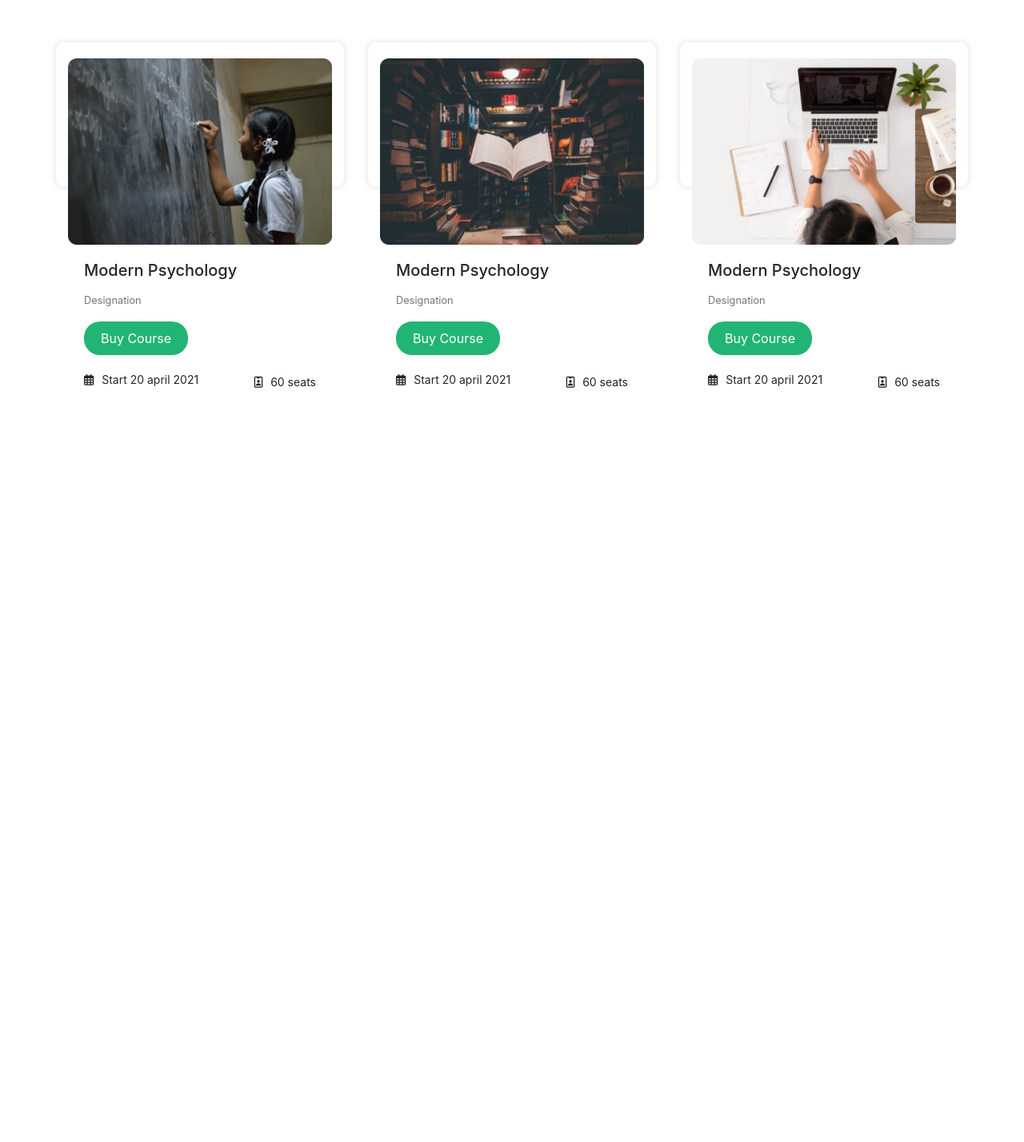
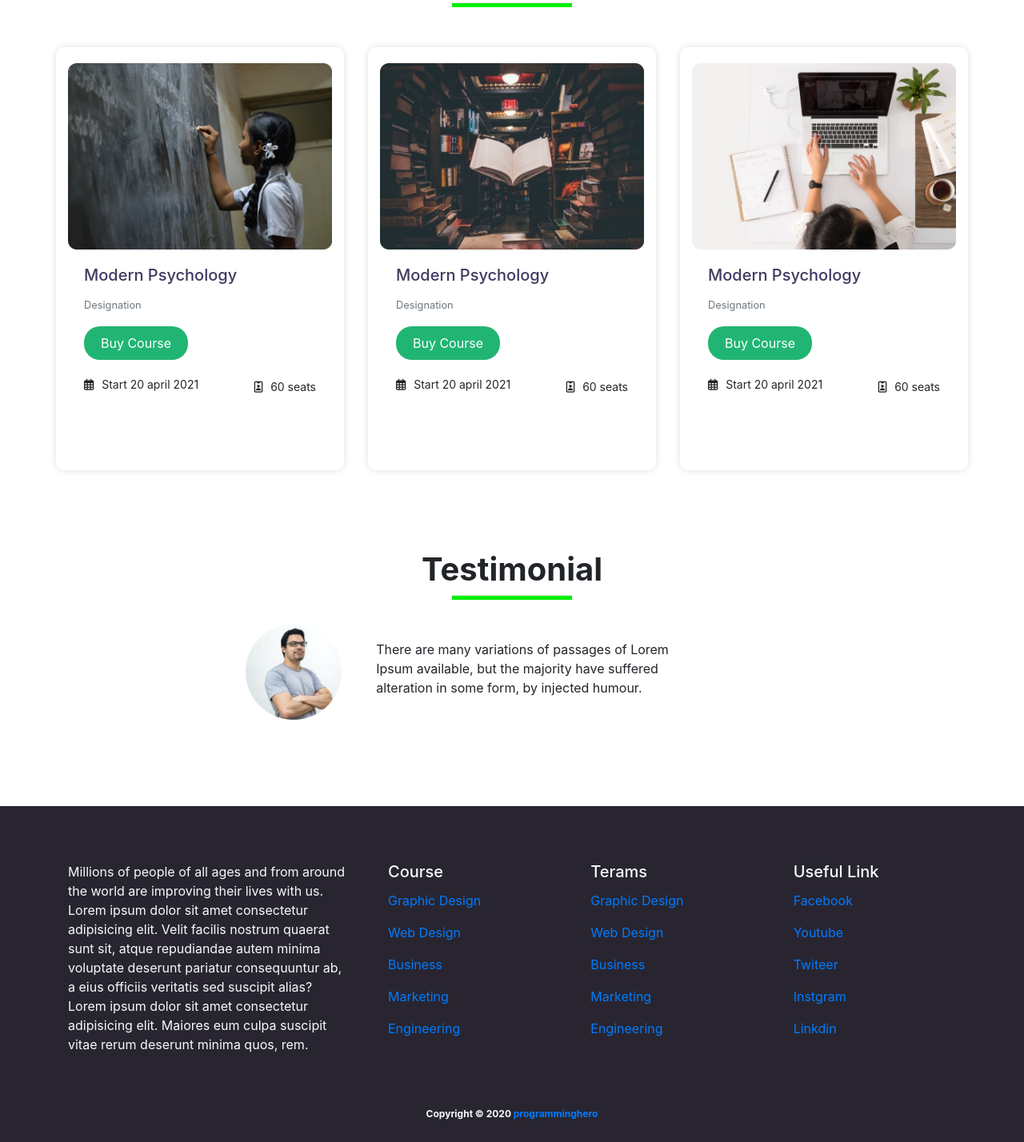
Before and after one commit to dev-shoag/e-school-website, a plain HTML site: page index.html in a window 1280 px wide. Shown: the part 1021-2449 px from the top of the page at 80% size. Before the commit the page ends 1509 px from the top, so only its background shows below. Drawn offline with nearby package versions, Linux system fonts and the light colour scheme.

Commit message:
final update

```diff
--- a/css/style.css
+++ b/css/style.css
@@ -18,6 +18,9 @@
 .nav-item{
     padding: 20px 25px;
     font-weight: bold;
+}
+.nav-item a:hover{
+    text-decoration: underline;
 }
 .row-costom{
     padding: 35px 0px;
@@ -52,6 +55,7 @@
     width: 455px;
     border: none;
     border-radius: 5px;
+    transition: 0.5s;
 }
 .box-s{
     background-color: white;
@@ -61,13 +65,19 @@
     color: #413960;
     font-weight: bold;
 }
+.t-colors{
+    color: #413960;
+}
 .pycho{
     padding: 20px 15px;
     border: none;
     box-shadow: 0px 0px 10px 0px rgb(224, 223, 223);
     border-radius: 10px;
     margin-top: 50px;
-    height: 180px;
+    transition: 0.5s;
+}
+.pycho:hover{
+    transform: scale(1.2);
 }
 .card-f{
     font-size: 14px;
@@ -81,3 +91,49 @@
     position: relative;
     top: -38px;
 }
+.bg h1{
+    text-align: center;
+    font-weight: bold;
+}
+.content{
+    width: 60%;
+    margin: 0 auto;
+    margin-top: 30px;
+    overflow: hidden;
+}
+.content img{
+    width: 120px;
+}
+.img-area{
+    width: 20%;
+    float: left;
+}
+.text-area{
+    width: 70%;
+    float: left;
+}
+.text-area p{
+    padding: 20px 30px;
+}
+footer{
+    background-color: #282531;
+    padding: 50px 0px 10px 0px;
+}
+.footer-card{
+    background: none;
+    border: none;
+}
+.pera{
+    margin-top: 20px;
+}
+#m-control{
+    margin-bottom: 0px ;
+}
+hr{
+    width: 150px;
+    border-bottom: 5px solid rgb(0, 240, 0);
+    margin: 0 auto;
+}
+.item:hover{
+    box-shadow:1px 1px 20px 3px grey;
+}
--- a/index.html
+++ b/index.html
@@ -39,7 +39,7 @@
               <div class="row row-costom">
                   <div class="col-md-6">
                     <p style="color: #FD511A;">Are you ready to Learn?</p>
-                    <h1 class="main-title">Learn With fun on <span style="color: #21B573;">any schedule</span></h1>
+                    <h1 class="main-title">Learn With fun on <span style="color: #21B573;border-bottom: 5px solid rgb(255, 196, 4);">any schedule</span></h1>
                     <p>Lorem ipsum dolor, sit amet consectetur adipisicing elit. Odio, Lorem ipsum dolor sit amet. Lorem ipsum dolor sit amet.</p>
                     <button class="btn">Get Started</button>
                   </div>
@@ -86,12 +86,13 @@
     </div>
     <div class="container">
         <h1 class="text-center">Online Courses</h1>
+        <hr>
         <div class="row">
             <div class="card-deck">
                 <div class="card pycho">
                   <img src="images/Morder pyschology.png" class="card-img-top" alt="...">
                   <div class="card-body">
-                    <h5 class="card-title">Modern Psychology</h5>
+                    <h5 class="card-title t-colors">Modern Psychology</h5>
                     <p class="card-text"><small class="text-muted">Designation</small></p>
                     <button class="btn">Buy Course</button>
                     <p class="card-f "><i class="far fa-calendar-alt"></i> Start 20 april 2021 </p><p class="card-f t-end"><i class="far fa-id-badge"></i> 60 seats</p>
@@ -100,7 +101,7 @@
                 <div class="card pycho">
                   <img src="images/Morder psyc.png" class="card-img-top" alt="...">
                   <div class="card-body">
-                    <h5 class="card-title">Modern Psychology</h5>
+                    <h5 class="card-title t-colors">Modern Psychology</h5>
                     <p class="card-text"><small class="text-muted">Designation</small></p>
                     <button class="btn">Buy Course</button>
                     <p class="card-f "><i class="far fa-calendar-alt"></i> Start 20 april 2021 </p><p class="card-f t-end"><i class="far fa-id-badge"></i> 60 seats</p>
@@ -109,7 +110,7 @@
                 <div class="card pycho">
                   <img src="images/Morder pychons.png" class="card-img-top" alt="...">
                   <div class="card-body">
-                    <h5 class="card-title">Modern Psychology</h5>
+                    <h5 class="card-title t-colors">Modern Psychology</h5>
                     <p class="card-text"><small class="text-muted">Designation</small></p>
                     <button class="btn">Buy Course</button>
                     <p class="card-f "><i class="far fa-calendar-alt"></i> Start 20 april 2021 </p><p class="card-f t-end"><i class="far fa-id-badge"></i> 60 seats</p>
@@ -118,6 +119,64 @@
               </div>
         </div>
     </div>
+    <div class="container bg">
+        <h1>Testimonial</h1>
+        <hr>
+        <div class="content">
+           <div class="img-area">
+            <img src="images/Man.png" alt="">
+           </div>
+           <div class="text-area">
+            <p>There are many variations of passages of Lorem Ipsum available, but the
+                majority have suffered alteration in some form, by injected humour.</p>
+           </div>
+        </div>
+    </div>
+    <footer>
+        <div id="m-control" class="container ">
+            <div class="row">
+                <div class="col-md-4">
+                    <p class="text-light pera">Millions of people of all ages and from around
+                        the world are improving their lives with us. Lorem ipsum dolor sit amet consectetur adipisicing elit. Velit facilis nostrum quaerat sunt sit, atque repudiandae autem minima voluptate deserunt pariatur consequuntur ab, a eius officiis veritatis sed suscipit alias? Lorem ipsum dolor sit amet consectetur adipisicing elit. Maiores eum culpa suscipit vitae rerum deserunt minima quos, rem.</p>
+                </div>
+                <div class="col-md-8">
+                    <div class="card-deck">
+                        <div class="card footer-card">
+                          <div class="card-body">
+                            <h5 class="card-title text-light">Course</h5>
+                            <p class="card-text"><a href="#">Graphic Design</a></p>
+                            <p class="card-text"><a href="#">Web Design</a></p>
+                            <p class="card-text"><a href="#">Business</a></p>
+                            <p class="card-text"><a href="#">Marketing</a></p>
+                            <p class="card-text"><a href="#">Engineering</a></p>
+                          </div>
+                        </div>
+                        <div class="card footer-card">
+                            <div class="card-body">
+                                <h5 class="card-title text-light">Terams</h5>
+                                <p class="card-text"><a href="#">Graphic Design</a></p>
+                                <p class="card-text"><a href="#">Web Design</a></p>
+                                <p class="card-text"><a href="#">Business</a></p>
+                                <p class="card-text"><a href="#">Marketing</a></p>
+                                <p class="card-text"><a href="#">Engineering</a></p>
+                              </div>
+                        </div>
+                        <div class="card  footer-card">
+                            <div class="card-body">
+                                <h5 class="card-title text-light">Useful Link</h5>
+                                <p class="card-text"><a href="#">Facebook</a></p>
+                                <p class="card-text"><a href="#">Youtube</a></p>
+                                <p class="card-text"><a href="#">Twiteer</a></p>
+                                <p class="card-text"><a href="#">Instgram</a></p>
+                                <p class="card-text"><a href="#">Linkdin</a></p>
+                              </div>
+                        </div>
+                      </div>
+                </div>
+            </div>
+            <p style="margin-top: 50px; font-size: 12px;" class="text-light text-center">Copyright © 2020 <a href="">programminghero</a></p>
+        </div>
+    </footer>
     <script src="https://code.jquery.com/jquery-3.5.1.slim.min.js" integrity="sha384-DfXdz2htPH0lsSSs5nCTpuj/zy4C+OGpamoFVy38MVBnE+IbbVYUew+OrCXaRkfj" crossorigin="anonymous"></script>
     <script src="https://cdn.jsdelivr.net/npm/popper.js@1.16.0/dist/umd/popper.min.js" integrity="sha384-Q6E9RHvbIyZFJoft+2mJbHaEWldlvI9IOYy5n3zV9zzTtmI3UksdQRVvoxMfooAo" crossorigin="anonymous"></script>
     <script src="https://stackpath.bootstrapcdn.com/bootstrap/4.5.0/js/bootstrap.min.js" integrity="sha384-OgVRvuATP1z7JjHLkuOU7Xw704+h835Lr+6QL9UvYjZE3Ipu6Tp75j7Bh/kR0JKI" crossorigin="anonymous"></script>
```
